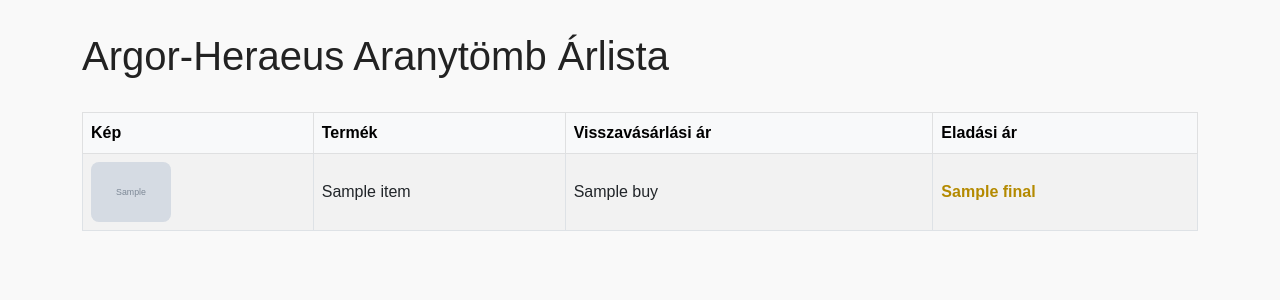
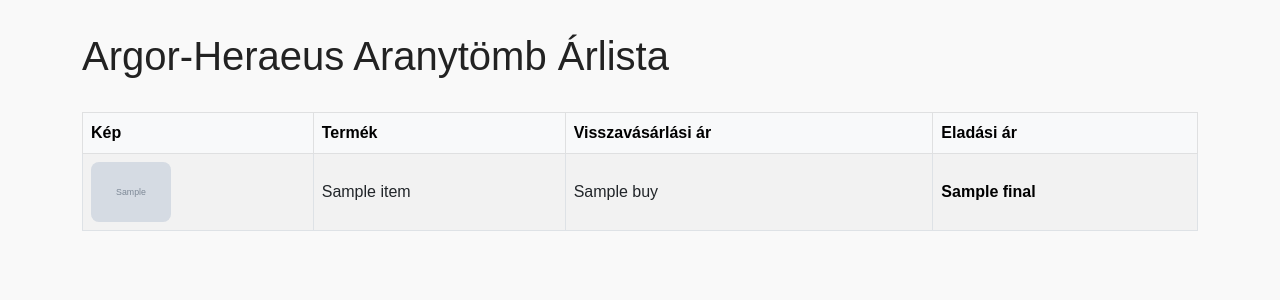
Before and after one commit to mukkos210/aranypiac-scraper, a Flask app: template templates/index.html in a window 1280 px wide. Shown: the top 300 px of the page. Run offline with Flask 3, Linux system fonts and the light colour scheme; the template is opened without the code that fills it: most values are stand-ins (such as "Sample title", 1, 10 or a date in 2020); grey boxes marked "Sample" are stand-in pictures.

Commit message:
Update index.html

```diff
--- a/templates/index.html
+++ b/templates/index.html
@@ -8,7 +8,7 @@
         body { background-color: #f9f9f9; font-family: Arial, sans-serif; padding: 2rem; }
         .gold-image { width: 80px; border-radius: 8px; }
         .table th, .table td { vertical-align: middle; }
-        .table td strong { color: #b48a00; font-weight: 600; }
+        .table td strong { color: #000; font-weight: 600; } /* eladási ár színe fekete */
         h1 { color: #222; margin-bottom: 2rem; }
     </style>
 </head>
@@ -27,7 +27,7 @@
             <tbody>
                 {% for item in gold_data %}
                 <tr>
-                    <td><img src="{{ url_for('static', filename='images/' + item.image) }}" alt="aranytömb" class="gold-image"></td>
+                    <td><img src="{{ url_for('static', filename='images/' + item.image) }}" alt="" class="gold-image"></td>
                     <td>{{ item.name }}</td>
                     <td>{{ item.buy }}</td>
                     <td><strong>{{ item.final }}</strong></td>
```
